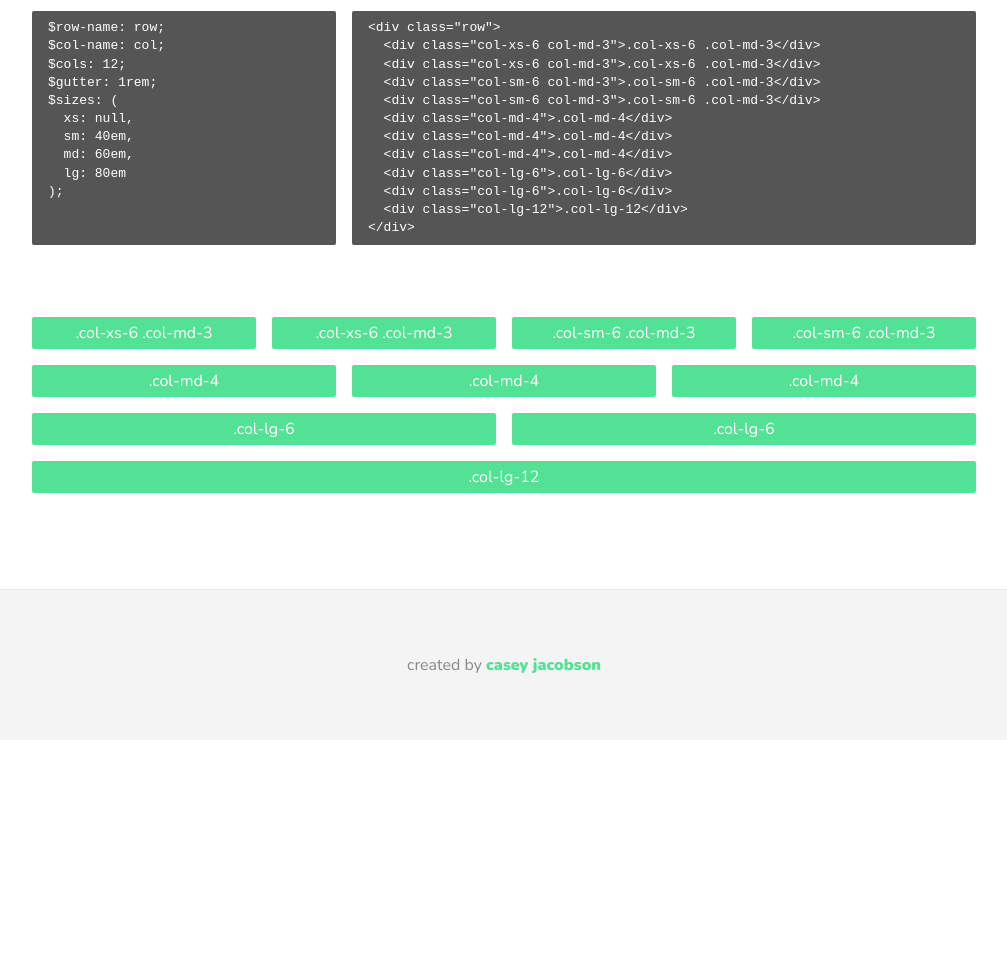
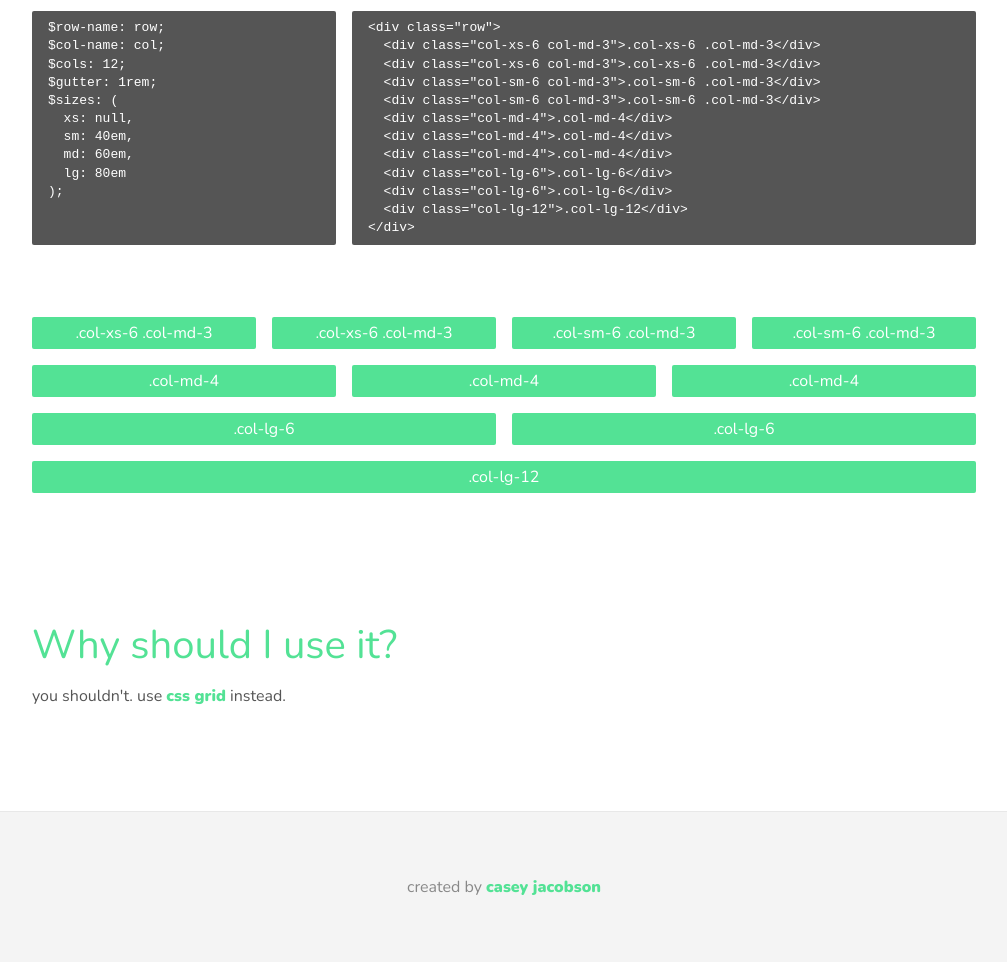
Before and after one commit to caseyjacobson/smpl.grd, a website: page docs/index.html in a window 1280 px wide. Shown: the part 1585-2547 px from the top of the page, without its empty margins (136-1143 px from the left). Before the commit the page ends 2325 px from the top, so only its background shows below. Drawn offline with nearby package versions, Linux system fonts and the light colour scheme.

Commit message:
add 'why should I use it?' section

```diff
--- a/docs/index.html
+++ b/docs/index.html
@@ -26,7 +26,7 @@
   </section>
   <section>
     <h2>Where are the missing features?</h2>
-    <p>some call them features, others call them excess code. smpl.grd is meant to provide the bare necessities in a grid system. if your project needs more feel free to build on top of what this framework provides. </p>
+    <p>some call them features, others call them excess code. smpl.grd is meant to provide the bare necessities in a grid system. if your project needs more feel free to build on top of what this framework provides.</p>
   </section>
   <section>
     <h2>How do I use it?</h2>
@@ -72,6 +72,10 @@ $sizes: (
       <div class="col-lg-12"><div class="grid-item">.col-lg-12</div></div>
     </div>
   </section>
+  <section>
+    <h2>Why should I use it?</h2>
+    <p>you shouldn't. use <a href="https://developer.mozilla.org/en-US/docs/Web/CSS/CSS_Grid_Layout">css grid</a> instead.</p>
+  </section>
   <footer>
     created by <a href="http://caseyjacobson.com">casey jacobson</a>
   </footer>
```
